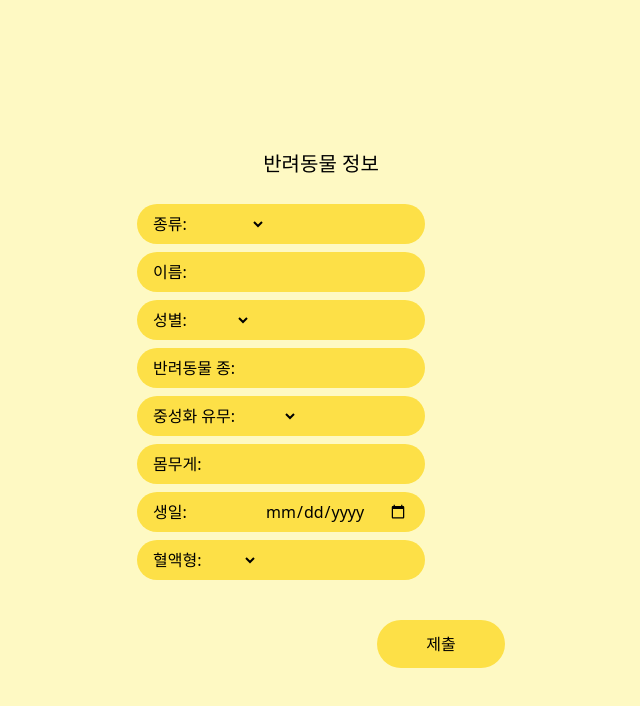
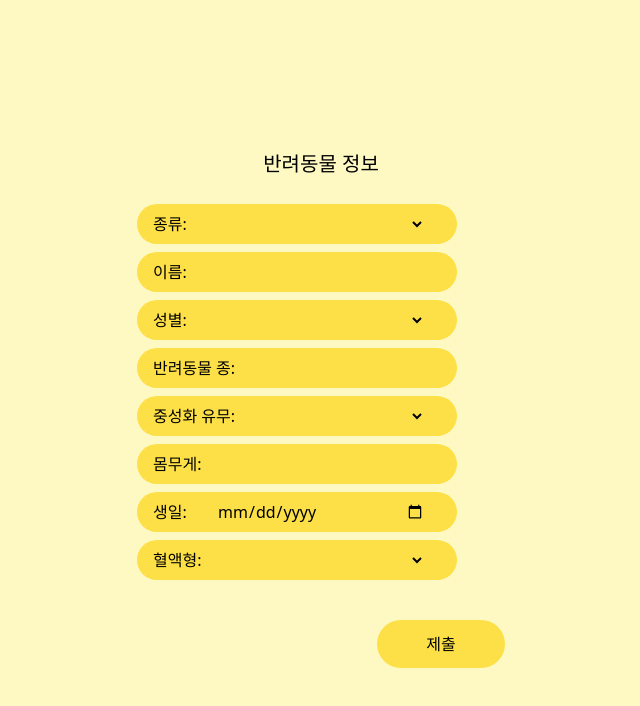
Before and after one commit to Yusmin97/petCheckApp, a React (Create React App) app: page /petinfo in a window 1280 px wide. Shown: the top 706 px of the page, without its empty margins (319-959 px from the left). Built offline with nearby package versions, Linux system fonts and the light colour scheme.

Commit message:
🎨 Design: padding 조정

```diff
--- a/src/page/petInfo/PetInfo.tsx
+++ b/src/page/petInfo/PetInfo.tsx
@@ -56,65 +56,65 @@ function PetInfoForm() {
     <div className="bg-yellow-100 w-screen h-screen flex justify-center items-center flex-col">
       <div className="w-64 h-16 flex justify-center items-center font-inter text-center text-xl">반려동물 정보</div>
       <form onSubmit={handleSubmit}>
-        <div className="bg-yellow-300 w-72 h-10 flex items-center relative rounded-full mt-2">
+        <div className="bg-yellow-300 w-80 h-10 flex items-center relative rounded-full mt-2">
           <label htmlFor="emogi" className="placeholderEmogi absolute top-1/2 left-4 transform -translate-y-1/2 pointer-events-none text-black">
             종류:
           </label>
-          <select className="petEmogiSelect w-65 h-10 font-inter text-base bg-transparent border-none pl-16" id="emogi" name="pet_emogi" onChange={handleChange}>
+          <select className="petEmogiSelect w-72 h-10 font-inter text-base bg-transparent border-none pl-14" id="emogi" name="pet_emogi" onChange={handleChange}>
             <option value=""></option>
             <option value="1F436">강아지</option>
             <option value="1F431">고양이</option>
           </select>
         </div>
-        <div className="bg-yellow-300 w-72 h-10 flex items-center relative rounded-full mt-2">
+        <div className="bg-yellow-300 w-80 h-10 flex items-center relative rounded-full mt-2">
           <label htmlFor="name" className="placeholderName absolute top-1/2 left-4 transform -translate-y-1/2 pointer-events-none text-black">
             이름:
           </label>
-          <input className="petNameInput w-65 h-10 font-inter text-base bg-transparent border-none pl-16" id="name" type="text" name="pet_name" onChange={handleChange} />
+          <input className="petNameInput w-72 h-10 font-inter text-base bg-transparent border-none pl-16" id="name" type="text" name="pet_name" onChange={handleChange} />
         </div>
-        <div className="bg-yellow-300 w-72 h-10 flex items-center relative rounded-full mt-2">
+        <div className="bg-yellow-300 w-80 h-10 flex items-center relative rounded-full mt-2">
           <label htmlFor="gender" className="placeholderGender absolute top-1/2 left-4 transform -translate-y-1/2 pointer-events-none text-black">
             성별:
           </label>
-          <select className="petGenderSelect w-65 h-10 font-inter text-base bg-transparent border-none pl-16" id="gender" name="pet_gender" onChange={handleChange}>
+          <select className="petGenderSelect w-72 h-10 font-inter text-base bg-transparent border-none pl-14" id="gender" name="pet_gender" onChange={handleChange}>
             <option value=""></option>
             <option value="male">수컷</option>
             <option value="female">암컷</option>
           </select>
         </div>
-        <div className="bg-yellow-300 w-72 h-10 flex items-center relative rounded-full mt-2">
+        <div className="bg-yellow-300 w-80 h-10 flex items-center relative rounded-full mt-2">
           <label htmlFor="pet_type" className="placeholderType absolute top-1/2 left-4 transform -translate-y-1/2 pointer-events-none text-black">
             반려동물 종:
           </label>
-          <input className="petTypeInput w-65 h-10 font-inter text-base bg-transparent border-none pl-28" id="pet_type" type="text" name="pet_type" onChange={handleChange} />
+          <input className="petTypeInput w-72 h-10 font-inter text-base bg-transparent border-none pl-28" id="pet_type" type="text" name="pet_type" onChange={handleChange} />
         </div>
-        <div className="bg-yellow-300 w-72 h-10 flex items-center relative rounded-full mt-2">
+        <div className="bg-yellow-300 w-80 h-10 flex items-center relative rounded-full mt-2">
           <label htmlFor="neutered" className="placeholderNeutered absolute top-1/2 left-4 transform -translate-y-1/2 pointer-events-none text-black">
             중성화 유무:
           </label>
-          <select className="petNeuteredSelect w-65 h-10 font-inter text-base bg-transparent border-none pl-32" id="neutered" name="pet_neutered" onChange={handleChange}>
+          <select className="petNeuteredSelect w-72 h-10 font-inter text-base bg-transparent border-none pl-28" id="neutered" name="pet_neutered" onChange={handleChange}>
             <option value=""></option>
             <option value="yes">O</option>
             <option value="no">X</option>
           </select>
         </div>
-        <div className="bg-yellow-300 w-72 h-10 flex items-center relative rounded-full mt-2">
+        <div className="bg-yellow-300 w-80 h-10 flex items-center relative rounded-full mt-2">
           <label htmlFor="weight" className="placeholderWeight absolute top-1/2 left-4 transform -translate-y-1/2 pointer-events-none text-black">
             몸무게:
           </label>
-          <input className="petWeightInput w-65 h-10 font-inter text-base bg-transparent border-none pl-20" id="weight" type="text" name="pet_weight" onChange={handleChange} />
+          <input className="petWeightInput w-72 h-10 font-inter text-base bg-transparent border-none pl-20" id="weight" type="text" name="pet_weight" onChange={handleChange} />
         </div>
-        <div className="bg-yellow-300 w-72 h-10 flex items-center relative rounded-full mt-2">
+        <div className="bg-yellow-300 w-80 h-10 flex items-center relative rounded-full mt-2">
           <label htmlFor="birthday" className="placeholderBirth absolute top-1/2 left-4 transform -translate-y-1/2 pointer-events-none text-black">
             생일:
           </label>
-          <input className="petBirthInput w-65 h-10 font-inter text-base bg-transparent border-none pl-32" id="birthday" type="date" name="pet_birth" onChange={handleChange} />
+          <input className="petBirthInput w-72 h-10 font-inter text-base bg-transparent border-none pl-20" id="birthday" type="date" name="pet_birth" onChange={handleChange} />
         </div>
-        <div className="bg-yellow-300 w-72 h-10 flex items-center relative rounded-full mt-2">
+        <div className="bg-yellow-300 w-80 h-10 flex items-center relative rounded-full mt-2">
           <label htmlFor="blood_type" className="placeholderBlood absolute top-1/2 left-4 transform -translate-y-1/2 pointer-events-none text-black">
             혈액형:
           </label>
-          <select className="petBloodSelect w-65 h-10 font-inter text-base bg-transparent border-none pl-20" id="blood_type" name="pet_blood" onChange={handleChange}>
+          <select className="petBloodSelect w-72 h-10 font-inter text-base bg-transparent border-none pl-20" id="blood_type" name="pet_blood" onChange={handleChange}>
             <option value=""></option>
             <option value="A">A</option>
             <option value="B">B</option>
```
